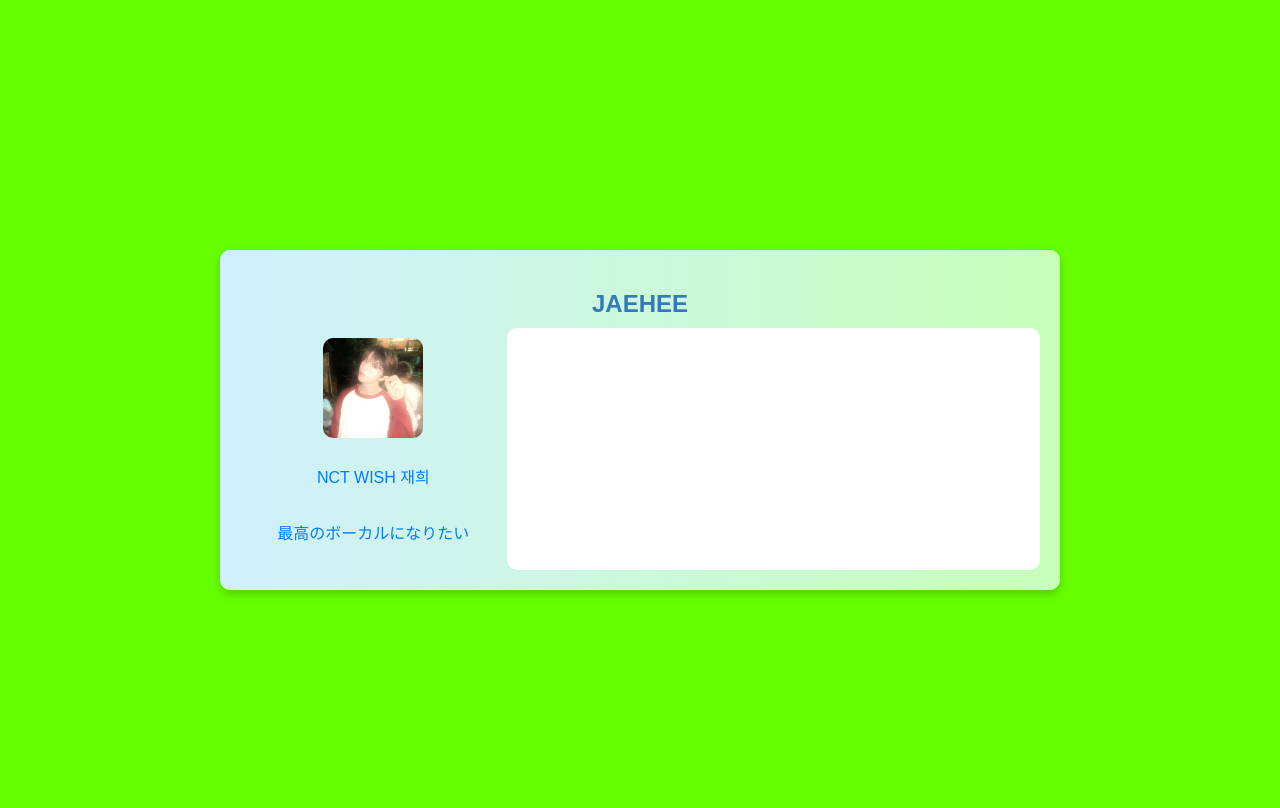
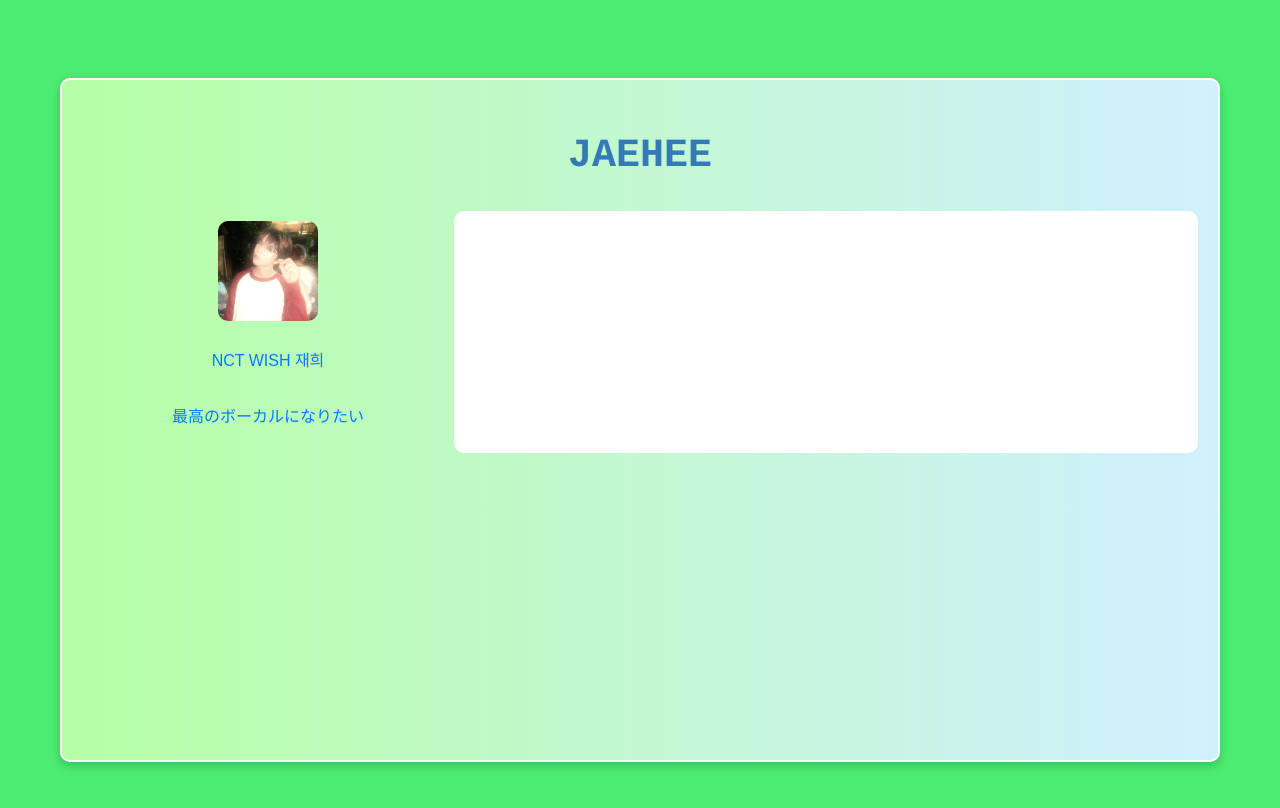
Before and after one commit to hvvijung/miniHomepage_front, a React (Create React App) app: page / in a window 1280 px wide. Shown: the top 808 px of the page. Built offline with nearby package versions, Linux system fonts and the light colour scheme.

Commit message:
💄 update MainPage styles with new background colors and enhanced Notebook layout

```diff
--- a/src/pages/MainPage.tsx
+++ b/src/pages/MainPage.tsx
@@ -2,7 +2,7 @@ import styled from "styled-components";
 import profile from "../assets/profile-1.jpg";
 
 const Container = styled.div`
-  background: #66ff00;
+  background: #4cec72;
   padding: 20px;
   display: flex;
   justify-content: center;
@@ -18,7 +18,6 @@ const Container = styled.div`
     left: 0;
     width: 100%;
     height: 40px;
-    background: #66ff00;
     font-size: 20px;
     text-align: center;
     font-weight: bold;
@@ -39,9 +38,11 @@ const Container = styled.div`
 `;
 
 const Notebook = styled.div`
-  background: linear-gradient(to right, #d0f0ff, #c7ffb9);
-  width: 70%;
-  max-width: 800px;
+  background: linear-gradient(to left, #d0f0ff, #b6ffa4);
+  width: 100%;
+  max-width: 90%;
+  height: 80%;
+  border: 2px solid #ffffff;
   border-radius: 10px;
   box-shadow: 0px 4px 10px rgba(0, 0, 0, 0.2);
   padding: 20px;
@@ -53,8 +54,8 @@ const Notebook = styled.div`
 const Title = styled.h2`
   color: #337ab7;
   text-align: center;
-  font-size: 24px;
-  margin-bottom: 10px;
+  font-size: 40px;
+  font-family: "Courier", cursive, sans-serif;
 `;
 
 const Content = styled.div`
```
